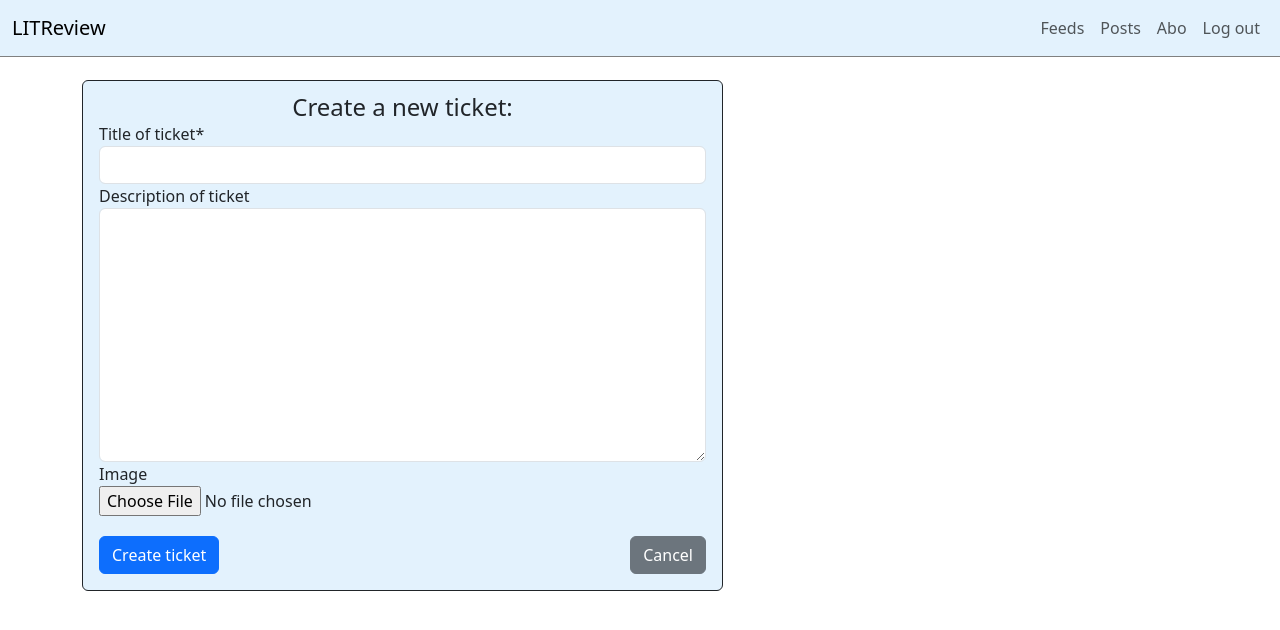
After one commit to DoriDoro/LITRevu-project, a Django app: page /create_ticket/ in a window 1280 px wide. The commit adds this page. Shown: the top 630 px of the page. Run offline with Django 4.2, Linux system fonts and the light colour scheme; a user stored in the database is signed in; some libraries are stand-ins or nearby versions.

Commit message:
create_ticket done, including upload file

```diff
--- /dev/null
+++ b/review/forms.py
@@ -0,0 +1,10 @@
+from django import forms
+
+from .models import Ticket, Review
+
+
+class CreateTicketForm(forms.ModelForm):
+
+    class Meta:
+        model = Ticket
+        fields = ('title', 'description', 'image')
--- /dev/null
+++ b/review/templates/create_ticket_page.html
@@ -0,0 +1,24 @@
+{% extends 'base_layout.html' %}
+{% load crispy_forms_tags %}
+
+{% block content %}
+<div class="container main mt-4">
+  <div class="row">
+    <div class="col-md-7">
+      <div class="card border-dark my-3" style="background-color: #e3f2fd;">
+        <div class="card-body bg-transparent ">
+          <h4 class="card-subtitle text-center"> Create a new ticket: </h4>
+          <form method="post" enctype="multipart/form-data">
+            {% csrf_token %}
+              {{form|crispy}}
+            <div style="display: flex; justify-content: space-between;">
+              <button type="submit" class="btn btn-primary margin-btn"> Create ticket </button>
+              <button type="submit" class="btn btn-secondary margin-btn"> Cancel </button>
+            </div>
+          </form>
+        </div>
+      </div>
+    </div>
+  </div>
+</div>
+{% endblock %}
--- a/review/templates/review_page.html
+++ b/review/templates/review_page.html
@@ -6,7 +6,7 @@
     <hr>
     <div class="container justify-content-center">
       <div class="headline_feed">
-        <a class="btn btn-primary m-1" href="#" role="button"> Ask for a review </a>
+        <a class="btn btn-primary m-1" href="{% url 'review:create_ticket' %}" role="button"> Ask for a review </a>
         <a class="btn btn-primary m-1" href="#" role="button"> Create a review </a>
       </div>
 
--- a/review/urls.py
+++ b/review/urls.py
@@ -1,8 +1,9 @@
 from django.urls import path
 
-from .views import review_page_view
+from .views import review_page_view, create_ticket_view
 app_name = 'review'
 
 urlpatterns = [
-    path('review/', review_page_view, name="review_page")
+    path('review/', review_page_view, name="review_page"),
+    path('create_ticket/', create_ticket_view, name="create_ticket"),
 ]
--- a/review/views.py
+++ b/review/views.py
@@ -1,7 +1,9 @@
 from django.conf import settings
 from django.contrib.auth.decorators import login_required
-from django.shortcuts import render
+from django.shortcuts import render, redirect
+from django.urls import reverse
 
+from .forms import CreateTicketForm
 from .models import Ticket, Review
 
 
@@ -19,3 +21,21 @@ def review_page_view(request):
     }
 
     return render(request, 'review_page.html', context)
+
+
+@login_required
+def create_ticket_view(request):
+    form = CreateTicketForm
+
+    if request.method == 'POST':
+        form = CreateTicketForm(request.POST, request.FILES)
+
+        if form.is_valid():
+            ticket = form.save(commit=False)
+            ticket.user = request.user
+            form.save()
+
+            review_page_url = reverse('review:review_page')
+            return redirect(review_page_url)
+
+    return render(request, 'create_ticket_page.html', context={'form': form})
```
Also changed, not shown: accounts/views.py (+1 -6 lines), db.sqlite3, ui/media/images/PassionWithin.jpg (added).
